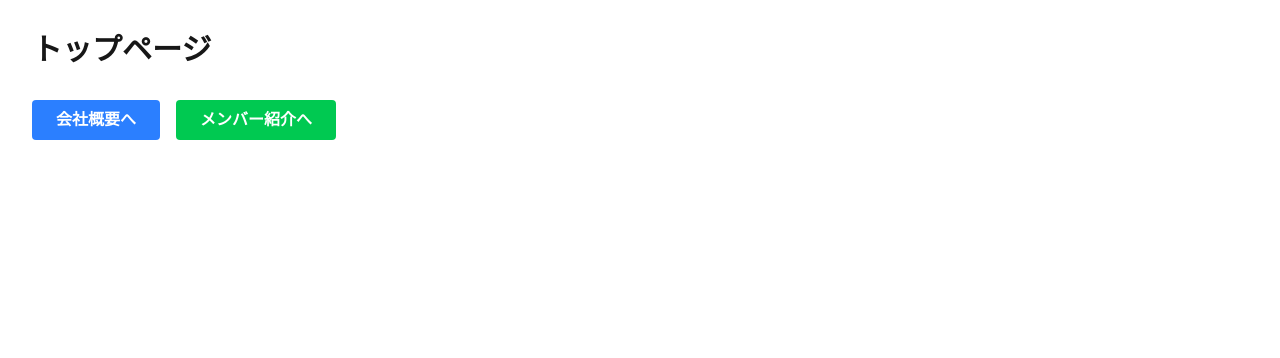
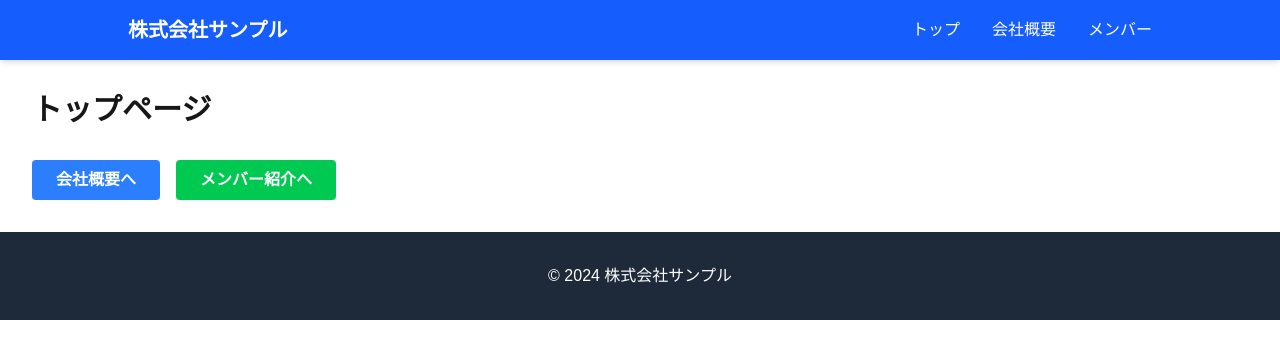
Before and after one commit to misato-harada/my-next-app, a Next.js app: page / in a window 1280 px wide. Shown: the top 358 px of the page. Built offline with nearby package versions, Linux system fonts and the light colour scheme.

Commit message:
Next.js：レイアウト・ヘッダー・フッター追加

```diff
--- a/src/app/layout.js
+++ b/src/app/layout.js
@@ -1,28 +1,41 @@
-import { Geist, Geist_Mono } from "next/font/google";
+import Link from 'next/link'
 import "./globals.css";
 
-const geistSans = Geist({
-  variable: "--font-geist-sans",
-  subsets: ["latin"],
-});
-
-const geistMono = Geist_Mono({
-  variable: "--font-geist-mono",
-  subsets: ["latin"],
-});
-
 export const metadata = {
-  title: "Create Next App",
-  description: "Generated by create next app",
+  title: "株式会社サンプル",
+  description: "株式会社サンプルのコーポレートサイト",
 };
 
 export default function RootLayout({ children }) {
   return (
-    <html
-      lang="en"
-      className={`${geistSans.variable} ${geistMono.variable} h-full antialiased`}
-    >
-      <body className="min-h-full flex flex-col">{children}</body>
+    <html lang="ja">
+      <body className="min-h-screen bg-gray-50">
+
+        {/* ヘッダー：全ページ共通 */}
+        <header className="bg-blue-600 text-white p-4 shadow-md">
+          <div className="max-w-5xl mx-auto flex justify-between items-center">
+            <h1 className="text-xl font-bold">
+              <Link href="/">株式会社サンプル</Link>
+            </h1>
+            <nav className="flex gap-8">
+              <Link href="/" className="hover:opacity-70">トップ</Link>
+              <Link href="/about" className="hover:opacity-70">会社概要</Link>
+              <Link href="/members" className="hover:opacity-70">メンバー</Link>
+            </nav>
+          </div>
+        </header>
+
+        {/* 各ページの内容 */}
+        <main>{children}</main>
+
+        {/* フッター：全ページ共通 */}
+        <footer className="bg-gray-800 text-white p-8 mt-auto">
+          <div className="max-w-5xl mx-auto text-center">
+            <p>© 2024 株式会社サンプル</p>
+          </div>
+        </footer>
+
+      </body>
     </html>
-  );
+  )
 }
```
